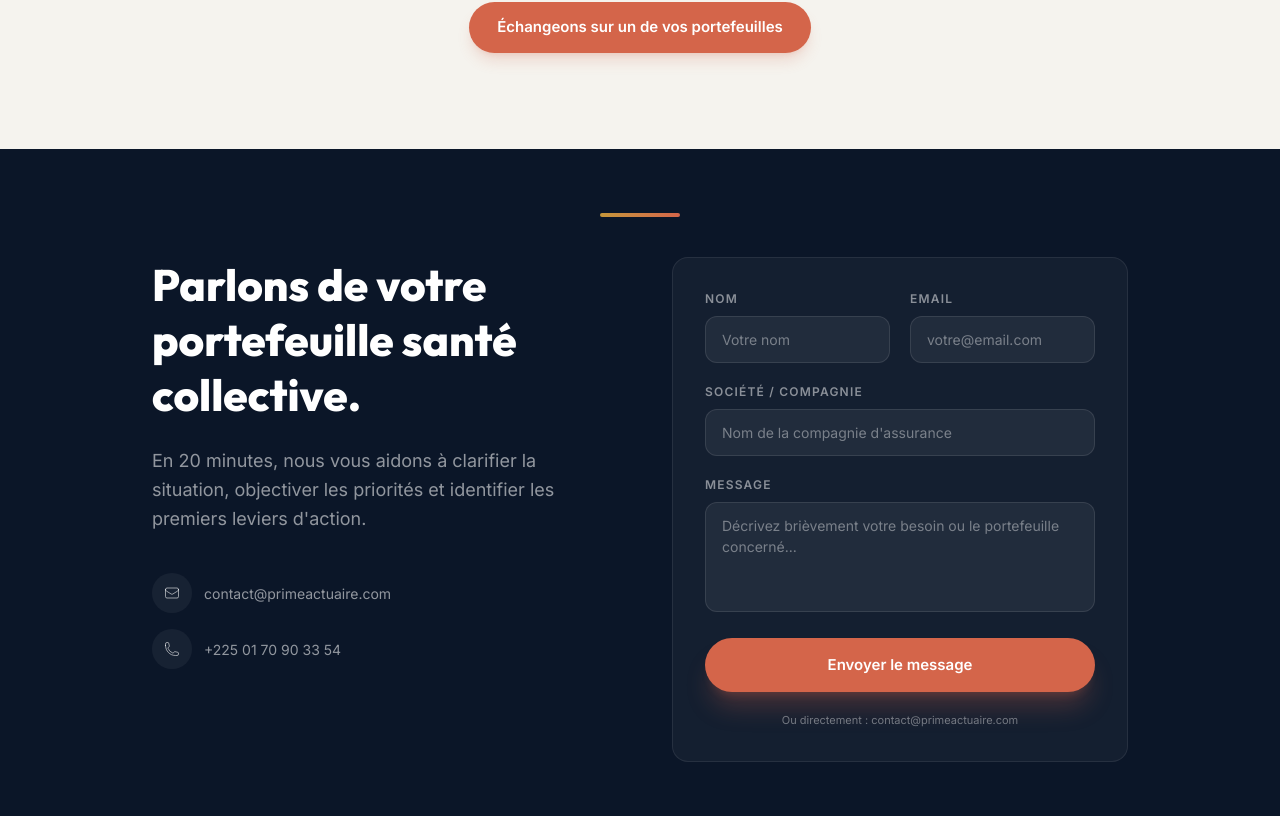
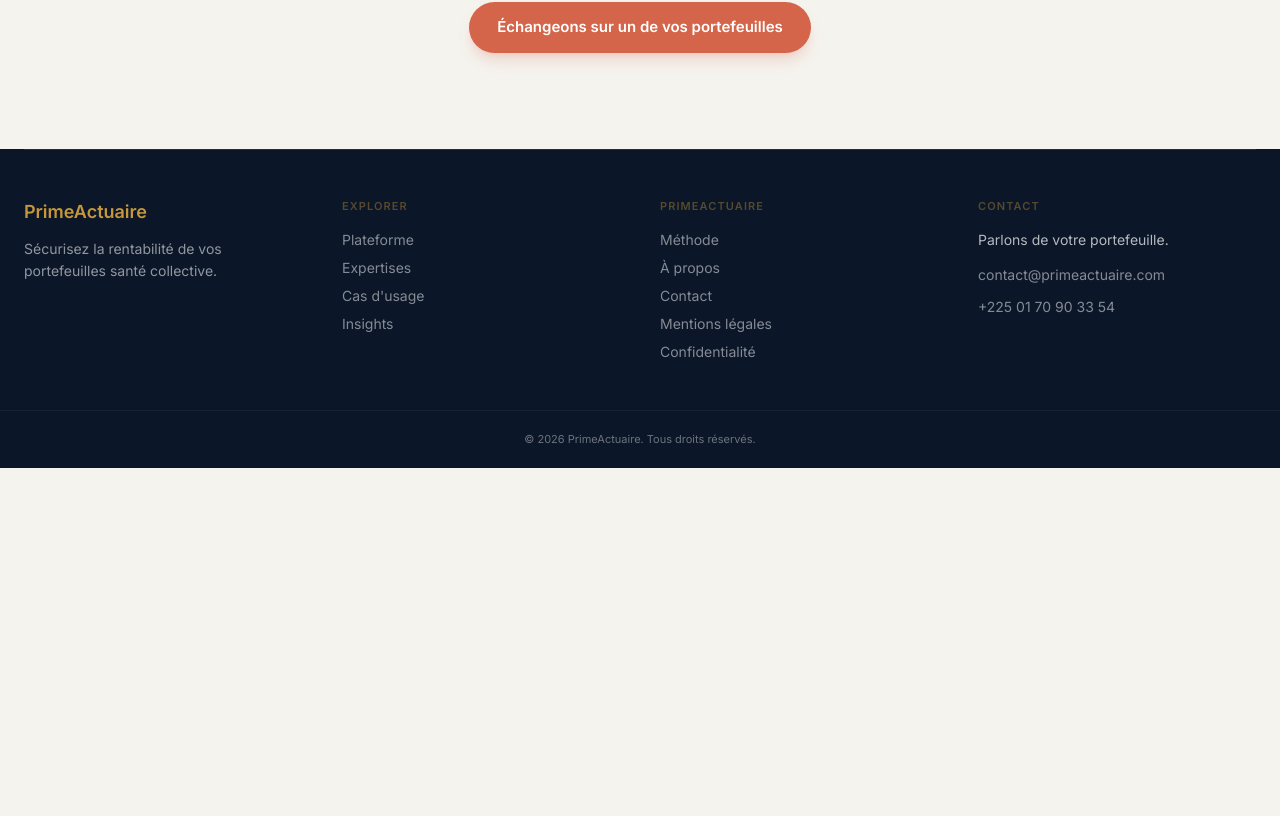
Before and after one commit to sidickgoldman/SiteWeb_PrimeActuaire, a Next.js app: page /cas-usage in a window 1280 px wide. Shown: the part 1984-2800 px from the top of the page. After the commit the page ends 2452 px from the top, so only its background shows below. Built offline with nearby package versions, Linux system fonts and the light colour scheme.

Commit message:
feat: cas-usage - retirer CTAFinal, bouton pointe vers /#contact

```diff
--- a/src/app/cas-usage/CasUsageClient.tsx
+++ b/src/app/cas-usage/CasUsageClient.tsx
@@ -4,7 +4,6 @@ import { motion } from "framer-motion";
 import Header from "@/components/Header";
 import Footer from "@/components/Footer";
 import CasUsage from "@/components/CasUsage";
-import CTAFinal from "@/components/CTAFinal";
 import { useI18n } from "@/i18n";
 
 export default function CasUsageClient() {
@@ -42,8 +41,6 @@ export default function CasUsageClient() {
 
         {/* 5 cas complets */}
         <CasUsage />
-
-        <CTAFinal />
       </main>
       <Footer />
     </>
```
